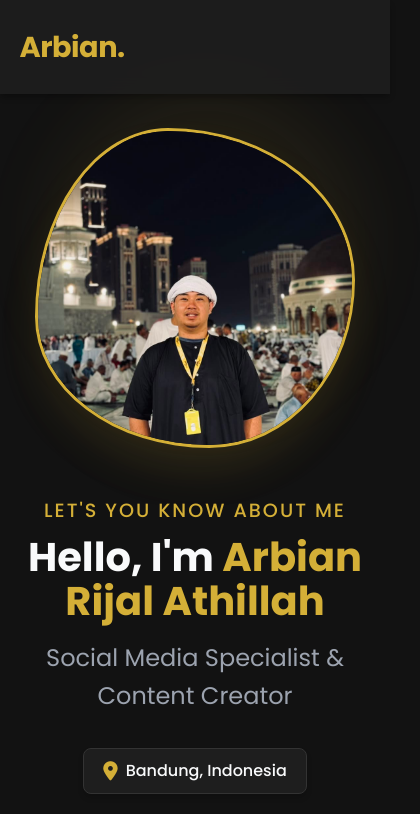
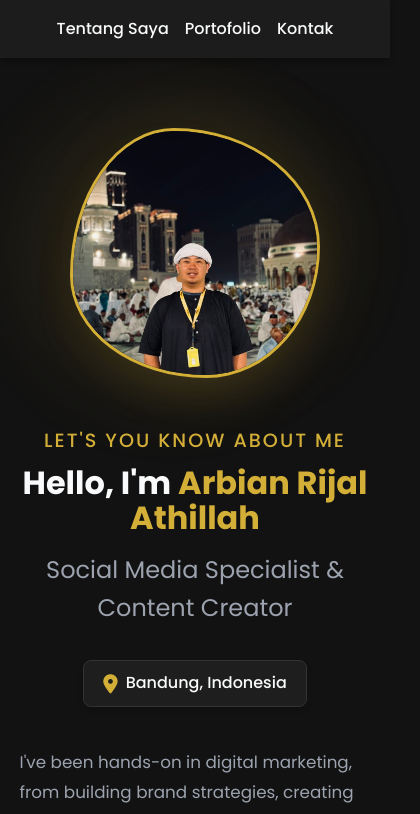
Before and after one commit to rakamhrdka170803/webportofolio, a plain HTML site: page index.html in a window 390 px wide. Shown: the top 814 px of the page, 420 px wide, since content can reach past the window. Drawn offline with Linux system fonts and the light colour scheme.

Commit message:
Fix mobile responsiveness and layout clipping

```diff
--- a/index.html
+++ b/index.html
@@ -11,7 +11,6 @@
 <body>
     <header class="header">
         <nav class="navbar">
-            <div class="logo">Arbian.</div>
             <ul class="nav-links">
                 <li><a href="#about">Tentang Saya</a></li>
                 <li><a href="#experience">Portofolio</a></li>
--- a/style.css
+++ b/style.css
@@ -35,18 +35,11 @@ body {
 
 .navbar {
     display: flex;
-    justify-content: space-between;
+    justify-content: center;
     align-items: center;
-    padding: 1.5rem 5%;
+    padding: 1rem 5%;
     max-width: 1200px;
     margin: 0 auto;
-}
-
-.logo {
-    font-size: 1.8rem;
-    font-weight: 700;
-    color: var(--primary-color);
-    letter-spacing: -0.5px;
 }
 
 .nav-links {
@@ -298,7 +291,7 @@ body {
 
 .tools-grid {
     display: grid;
-    grid-template-columns: repeat(auto-fit, minmax(300px, 1fr));
+    grid-template-columns: repeat(auto-fit, minmax(250px, 1fr));
     gap: 2rem;
 }
 
@@ -344,7 +337,7 @@ body {
 
 .experience-grid {
     display: grid;
-    grid-template-columns: repeat(auto-fit, minmax(400px, 1fr));
+    grid-template-columns: repeat(auto-fit, minmax(280px, 1fr));
     gap: 2.5rem;
     max-width: 1200px;
     margin: 0 auto;
@@ -621,11 +614,12 @@ footer {
 
 @media (max-width: 768px) {
     .nav-links {
-        display: none;
+        gap: 1rem;
+        font-size: 0.85rem;
     }
 
     .hero-content h1 {
-        font-size: 2.5rem;
+        font-size: 2rem;
     }
 
     .info-badges {
@@ -633,7 +627,12 @@ footer {
         gap: 0.8rem;
     }
 
-    .tools-section h2 {
+    .tools-section h2, .experience-section h2 {
         font-size: 2rem;
     }
+
+    .image-wrapper {
+        width: 250px;
+        height: 250px;
+    }
 }
```
